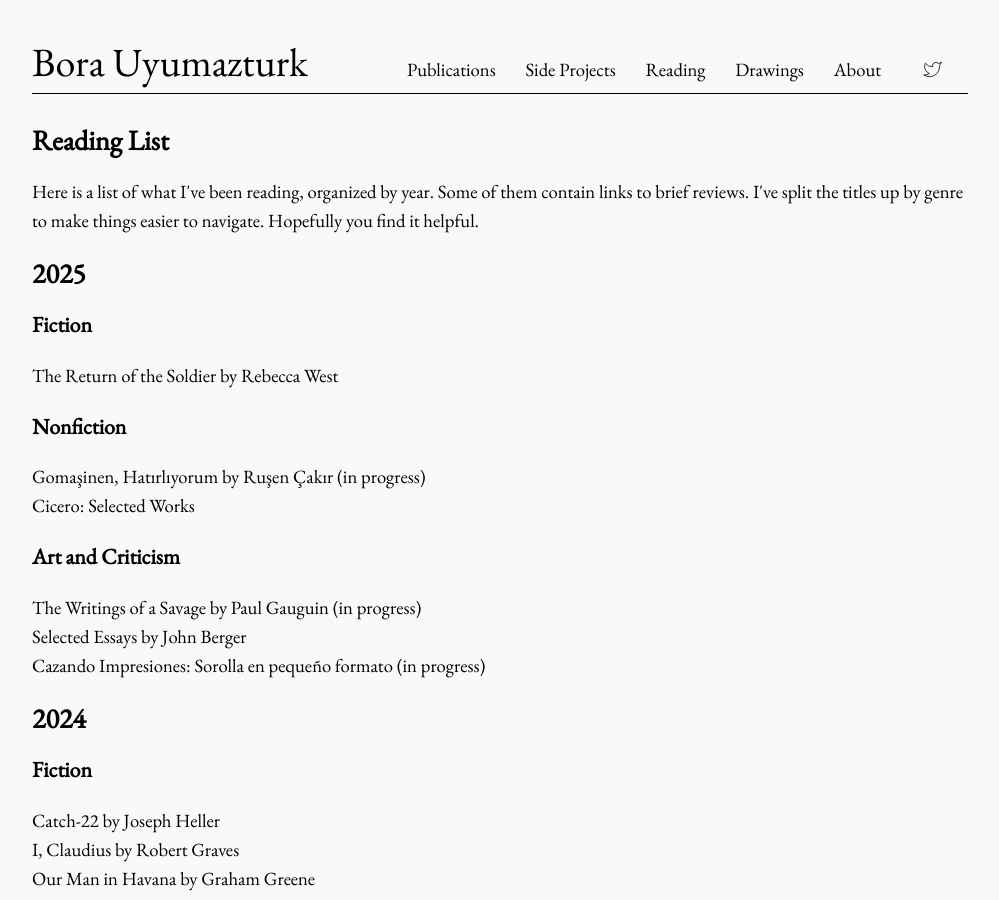
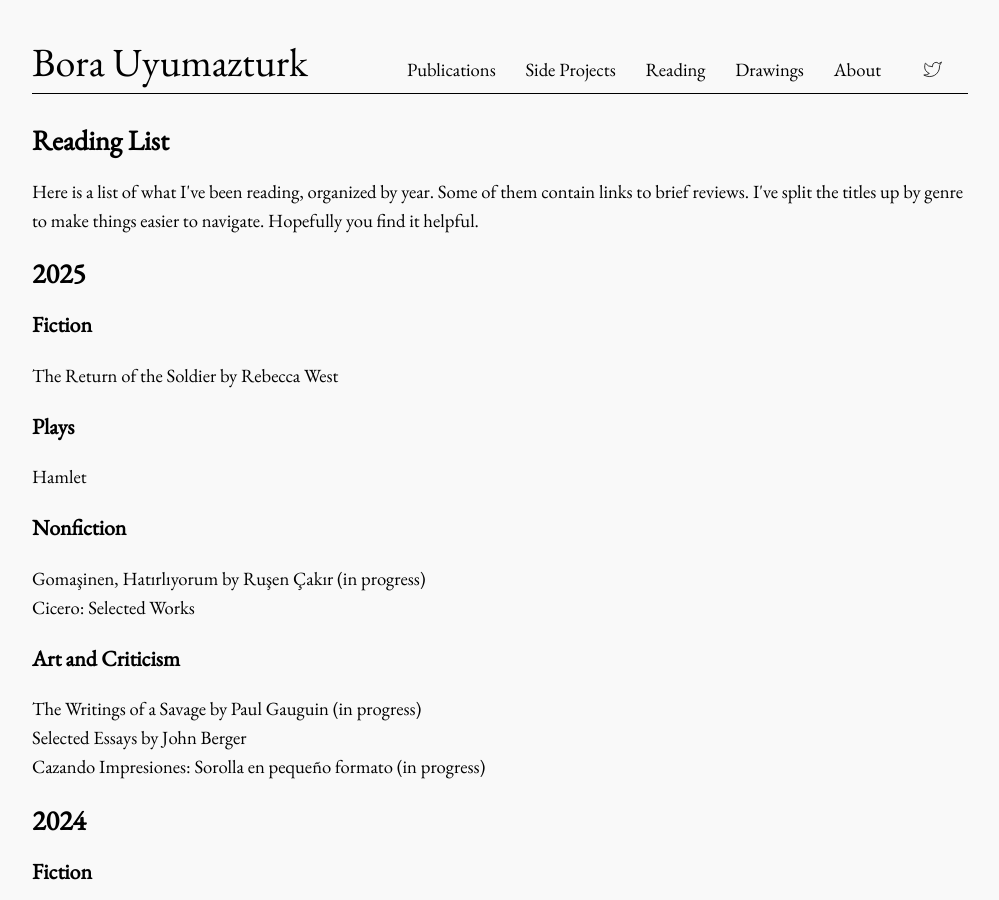
Before and after one commit to bora-uyumazturk/bora-uyumazturk.github.io, a Jekyll site: the page built from reading.html, in a window 1280 px wide and 900 px high. Shown: the whole window, without its empty margins (140-1139 px from the left). Built offline with Jekyll 4.4.1, drawn with Linux system fonts in a browser that asks for light colours.

Commit message:
Update reading.html

```diff
--- a/reading.html
+++ b/reading.html
@@ -17,6 +17,10 @@ title: Reading
   <h3>Fiction</h3>
 
   The Return of the Soldier by Rebecca West
+
+  <h3>Plays</h3>
+
+  Hamlet
 
   <h3>Nonfiction</h3>
 
```
